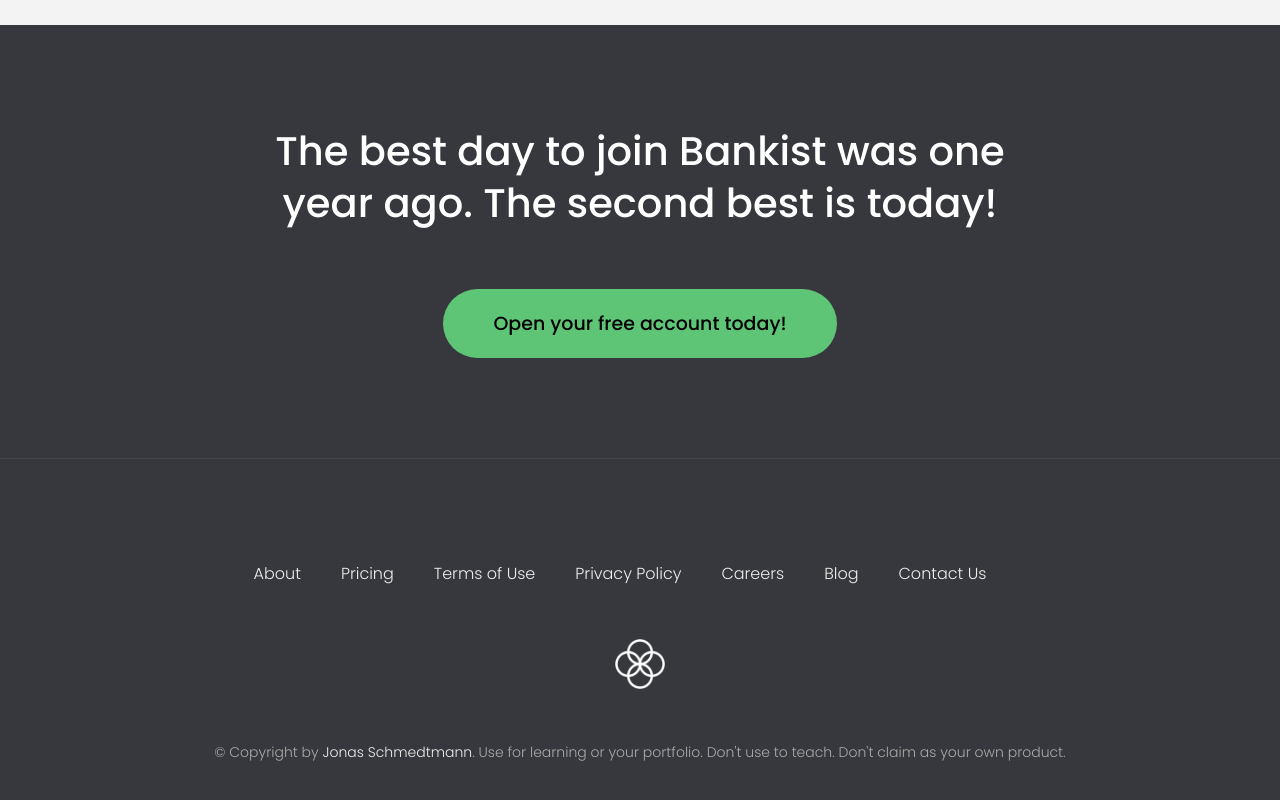
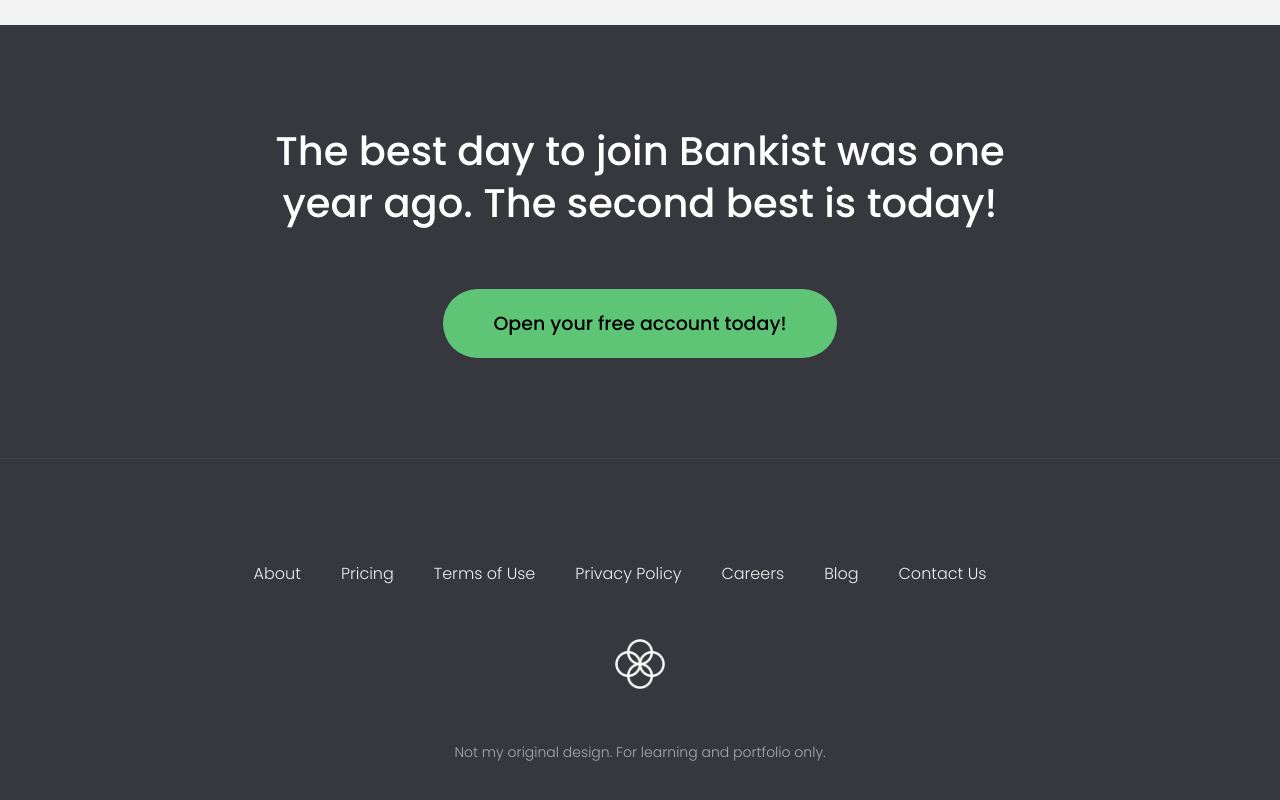
Before and after one commit to Valrhoman/Project-Bankist, a plain HTML site: page index.html in a window 1280 px wide. Shown: the part 4171-4971 px from the top of the page. Drawn offline with Linux system fonts and the light colour scheme.

Commit message:
Update footer

```diff
--- a/index.html
+++ b/index.html
@@ -322,14 +322,7 @@
       </ul>
       <img src="img/icon.png" alt="Logo" class="footer__logo" />
       <p class="footer__copyright">
-        &copy; Copyright by
-        <a
-          class="footer__link twitter-link"
-          target="_blank"
-          href="https://twitter.com/jonasschmedtman"
-          >Jonas Schmedtmann</a
-        >. Use for learning or your portfolio. Don't use to teach. Don't claim
-        as your own product.
+        Not my original design. For learning and portfolio only.
       </p>
     </footer>
 
```
